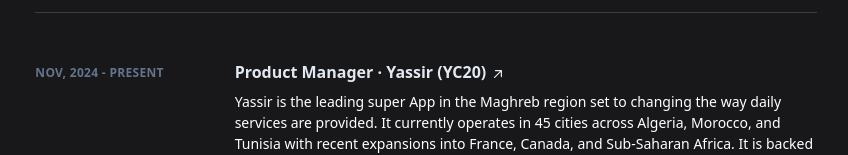
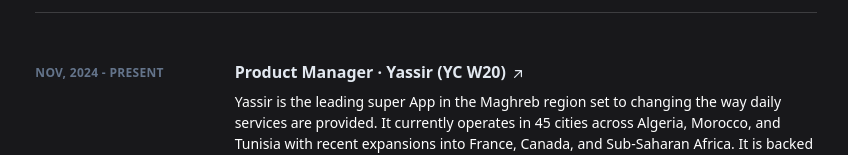
Before and after one commit to ZakariaBrahimi/Portfolio, a React (Vite) app in the folder frontend/: page / in a window 1280 px wide. Shown: the part 783-938 px from the top of the page, without its empty margins (214-1062 px from the left). Built offline with nearby package versions, Linux system fonts and the light colour scheme; what tailwindcss-animated would draw is missing.

Commit message:
adding yassir new position

```diff
--- a/frontend/src/components/3-Main.jsx
+++ b/frontend/src/components/3-Main.jsx
@@ -2,7 +2,7 @@
 
 const works = [
   {
-    companyName: "Yassir (YC20)",
+    companyName: "Yassir (YC W20)",
     role: "Product Manager",
     description:
       "Yassir is the leading super App in the Maghreb region set to changing the way daily services are provided. It currently operates in 45 cities across Algeria, Morocco, and Tunisia with recent expansions into France, Canada, and Sub-Saharan Africa. It is backed (~$200M in funding) by VCs from Silicon Valley, Europe, and other parts of the world.",
```
